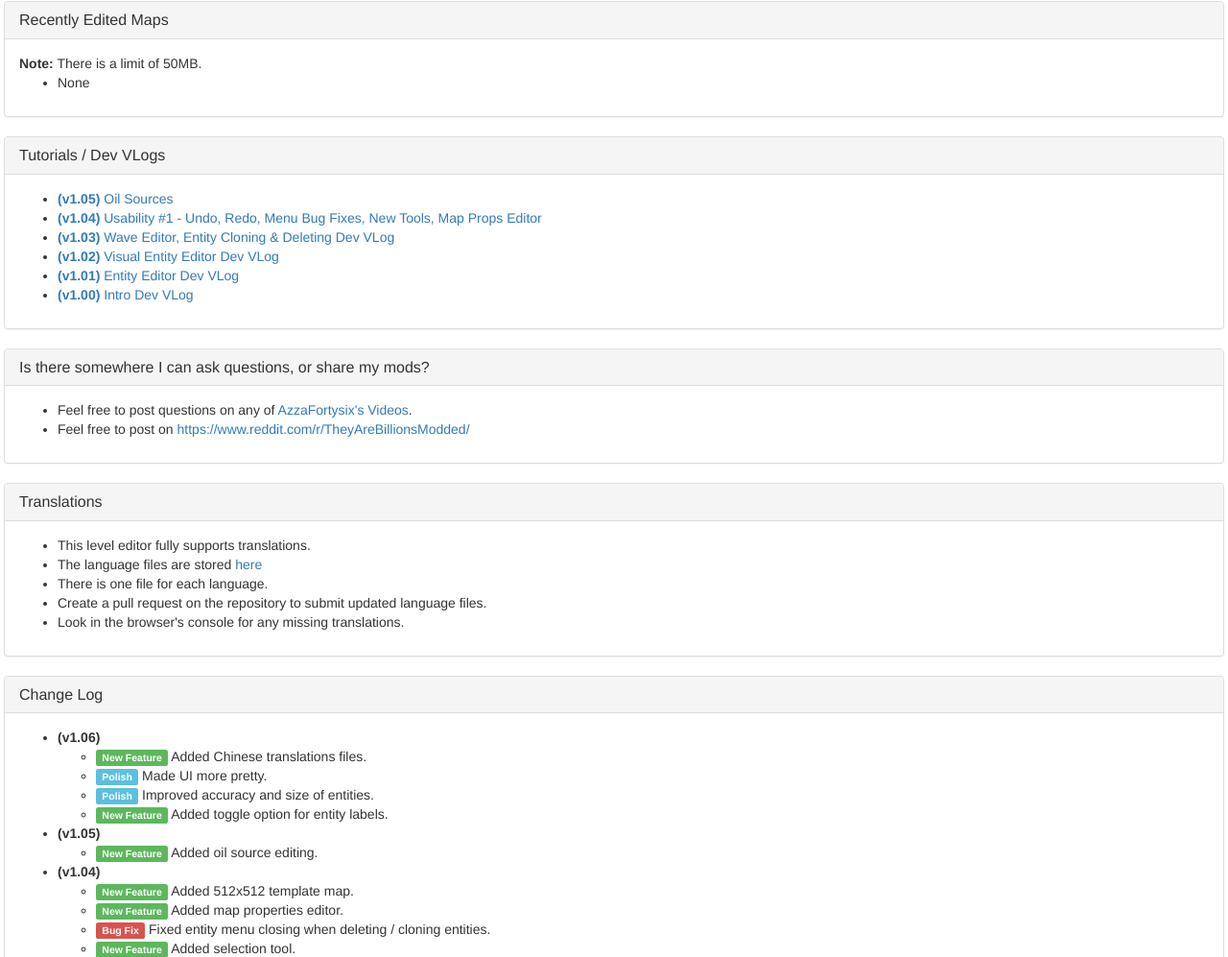
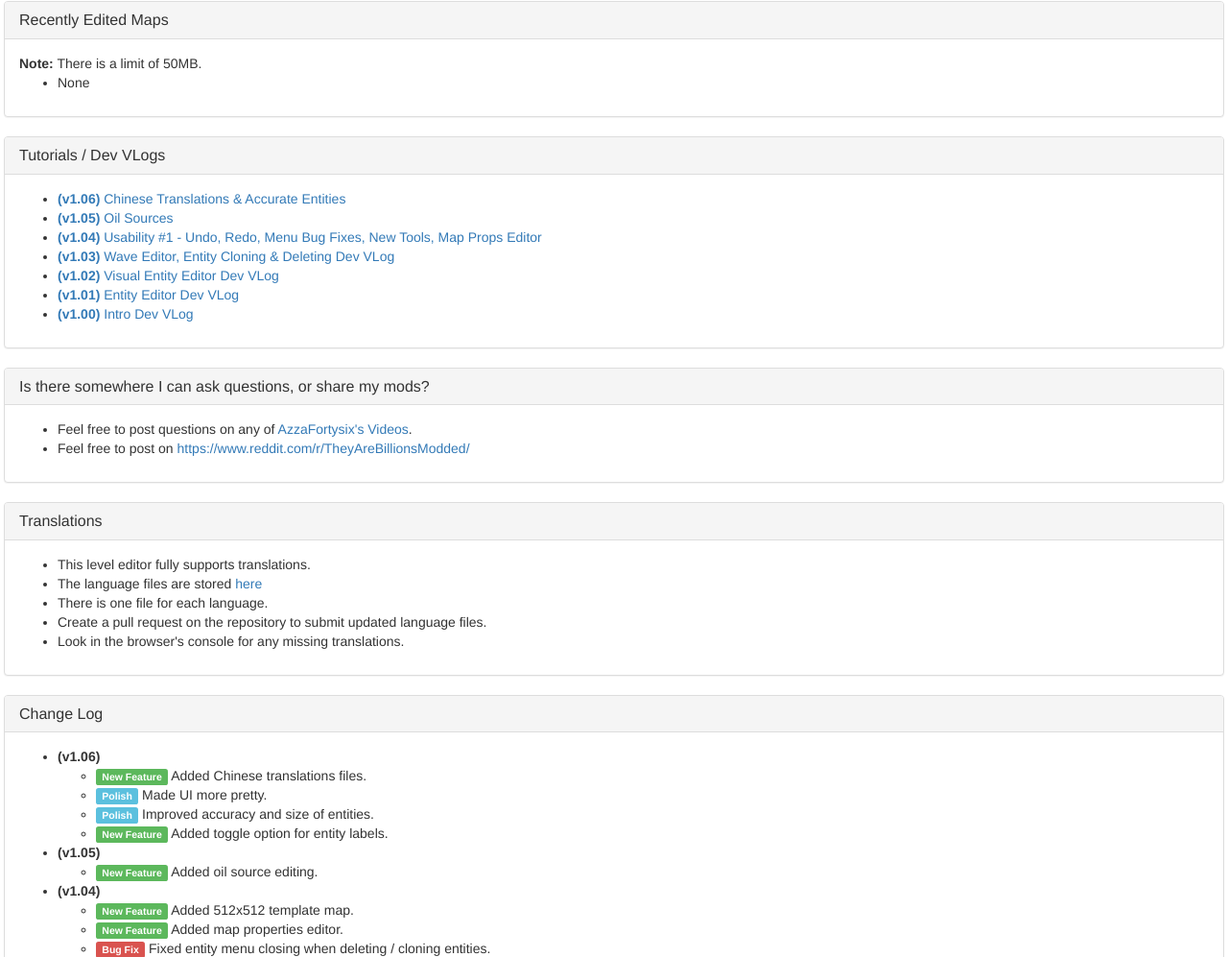
Before and after one commit to ash47/TheyAreBillionsModKit, a plain HTML site: page MapEditorHtml/index.html in a window 1280 px wide. Shown: the part 778-1775 px from the top of the page at 96% size. Drawn offline with Linux system fonts and the light colour scheme; no server answers.

Commit message:
added information about new update

```diff
--- a/MapEditorHtml/index.html
+++ b/MapEditorHtml/index.html
@@ -205,6 +205,14 @@
 				</div>
 				<div class="panel-body">
 					<ul>
+						<li>
+							<a href="https://www.youtube.com/watch?v=M9XKI92AbI8&feature=youtu.be" target="_blank">
+								<b>(v1.06)</b>
+								<span data-translate="trTutorials_106">
+									Chinese Translations &amp; Accurate Entities
+								</span>
+							</a>
+						</li>
 						<li>
 							<a href="https://www.youtube.com/watch?v=u2R1XWY-pl4&feature=youtu.be" target="_blank">
 								<b>(v1.05)</b>
--- a/MapEditorHtml/translations/lang-en.json
+++ b/MapEditorHtml/translations/lang-en.json
@@ -29,6 +29,7 @@
 	"trRecentMapsEmpty": "None",
 
 	"trTutorialsHeader": "Tutorials / Dev VLogs",
+	"trTutorials_106": "Chinese Translations &amp; Accurate Entities",
 	"trTutorials_105": "Oil Sources",
 	"trTutorials_104": "Usability #1 - Undo, Redo, Menu Bug Fixes, New Tools, Map Props Editor",
 	"trTutorials_103": "Wave Editor, Entity Cloning &amp; Deleting Dev VLog",
--- a/MapEditorHtml/translations/lang-zh.json
+++ b/MapEditorHtml/translations/lang-zh.json
@@ -33,6 +33,7 @@
 	"trRecentMapsEmpty": "没有",
 
 	"trTutorialsHeader": "视频教程",
+	"trTutorials_106": "中文翻译与准确实体",
 	"trTutorials_105": "石油来源",
 	"trTutorials_104": "可用性＃1 - 撤消，重做，菜单错误修复，新工具，地图道具编辑器",
 	"trTutorials_103": "波形编辑器，实体克隆＆amp; 删除Dev VLog",
```
